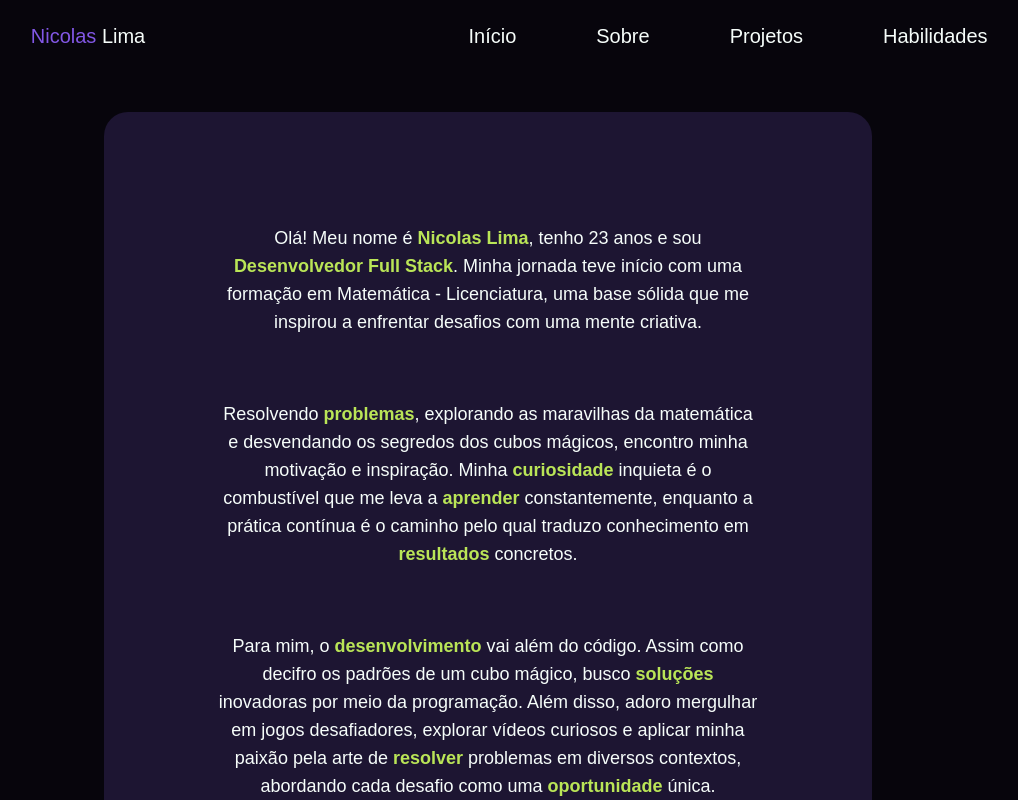
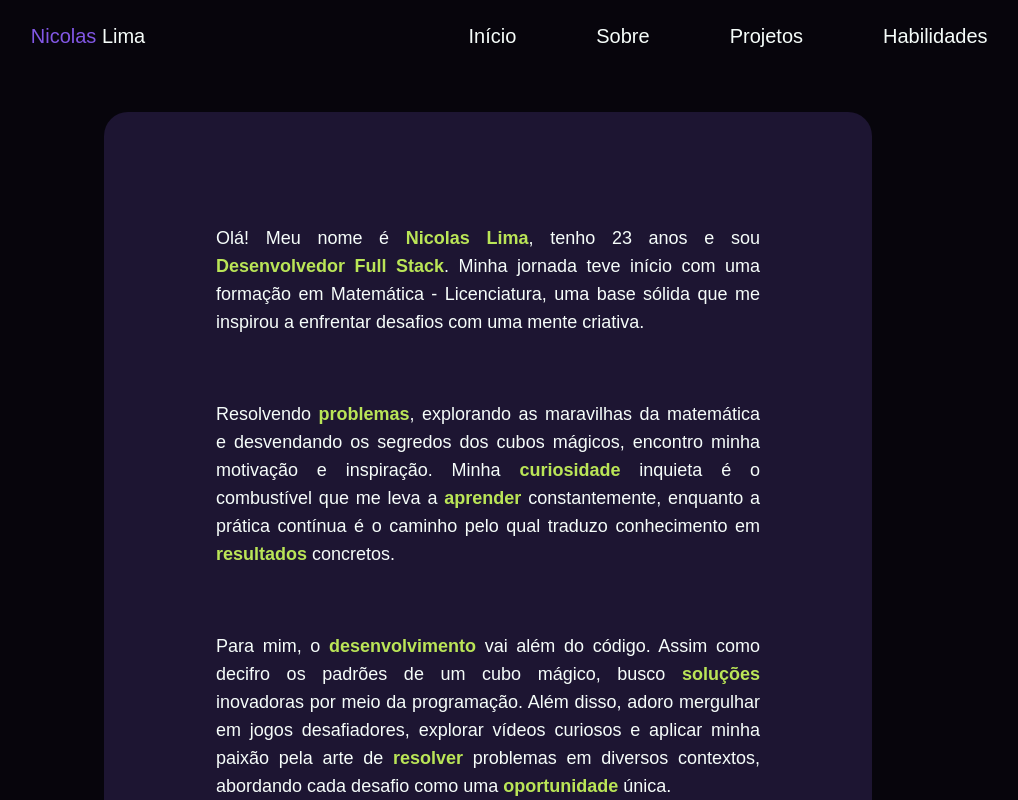
Before and after one commit to nicolaslimaaaa/nicolaslimaaaa, a React (Vite) app: page /about in a window 1280 px wide. Shown: the top 800 px of the page, without its empty margins (152-1170 px from the left). Built offline with nearby package versions, Linux system fonts and the light colour scheme; a web font is replaced by a local one.

Commit message:
Centraliza e adiciona espaço lateral no texto dana seção sobre

```diff
--- a/src/routes/About.jsx
+++ b/src/routes/About.jsx
@@ -1,6 +1,6 @@
 const About = () => {
   return (
-    <section className="flex flex-col justify-center gap-y-16 mt-12 md:mt-28 mx-16 text-text-color min-h-screen text-lg text-center 2xl:text-2xl w-2/3 md:w-2/3
+    <section className="flex flex-col justify-center gap-y-16 mt-12 md:mt-28 mx-16 text-text-color min-h-screen text-lg text-justify 2xl:text-2xl w-4/5 md:w-2/3
     lg:w-3/5 bg-mono-color rounded-3xl px-8 md:px-28 py-14">
       <p>
         Olá! Meu nome é <span className="text-complement-color font-extrabold">Nicolas Lima</span>, tenho 23 anos e
```
